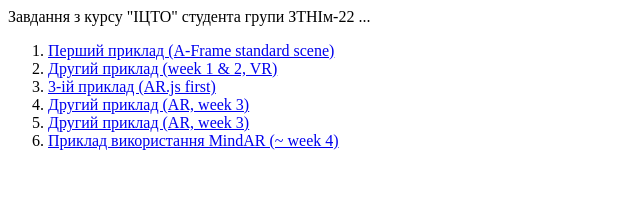
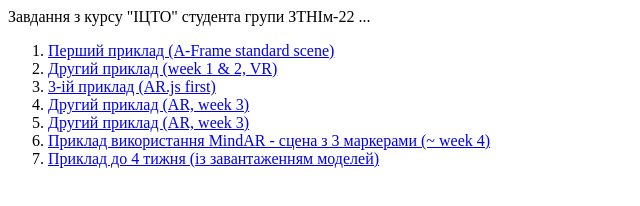
Before and after one commit to volverina/ztnim-22, a plain HTML site: page index.html in a window 1280 px wide. Shown: the whole page, without its empty margins (0-640 px from the left). Drawn offline with Linux system fonts and the light colour scheme.

Commit message:
Add files via upload

```diff
--- a/index.html
+++ b/index.html
@@ -10,7 +10,8 @@
 			<li><a href="12/ar_ex3.html" target="_blank">3-iй приклад (AR.js first)</a></li>
 			<li><a href="12/ar_ex4.html" target="_blank">Другий приклад (AR, week 3)</a></li>
 			<li><a href="12/ar_ex4.html" target="_blank">Другий приклад (AR, week 3)</a></li>
-			<li><a href="17/ar_ex5.html" target="_blank">Приклад використання MindAR (~ week 4)</a></li>
+			<li><a href="17/ar_ex5.html" target="_blank">Приклад використання MindAR - сцена з 3 маркерами (~ week 4)</a></li>
+			<li><a href="20/week4.html" target="_blank">Приклад до 4 тижня (із завантаженням моделей)</a></li>
 		</ol>
 	</body>
 </html>
```
